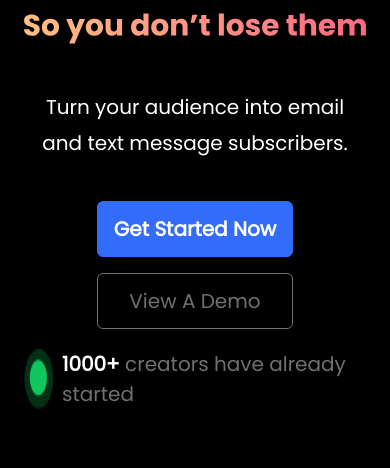
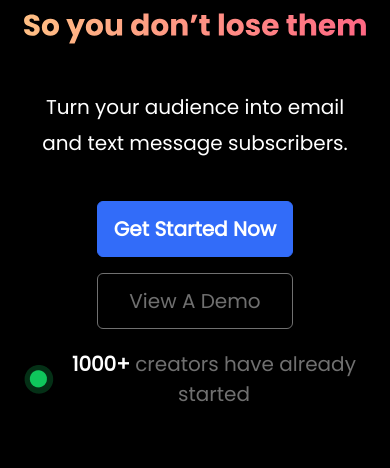
Before and after one commit to sevinchss/milaco, a plain HTML site: page index.html in a window 390 px wide. Shown: the part 201-669 px from the top of the page. Drawn offline with nearby package versions, Linux system fonts and the light colour scheme.

Commit message:
Update index.html

```diff
--- a/index.html
+++ b/index.html
@@ -189,9 +189,9 @@
             A Demo</button>
 
         </div>
-        <div class="flex flex-row gap-2">
+        <div class="flex flex-row gap-2 lg:items-start items-center">
           <img src="img/Dot.png" alt="">
-          <p class="text-gray text-[20px]"><b class="text-white font-extrabold">1000+</b> creators have already started
+          <p class="text-gray text-[20px] lg:text-start text-center"><b class="text-white font-extrabold lg:text-start text-center">1000+</b> creators have already started
           </p>
         </div>
       </div>
```
